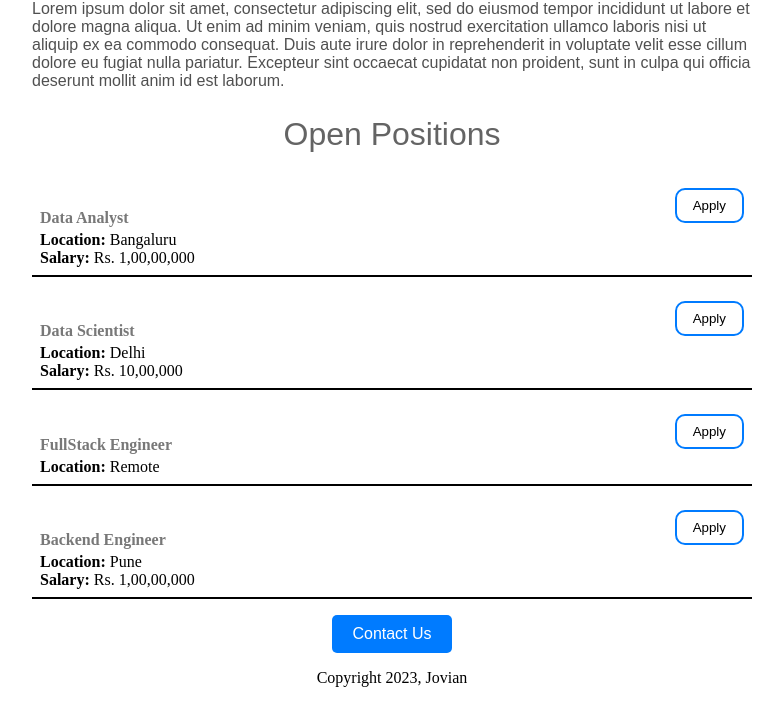
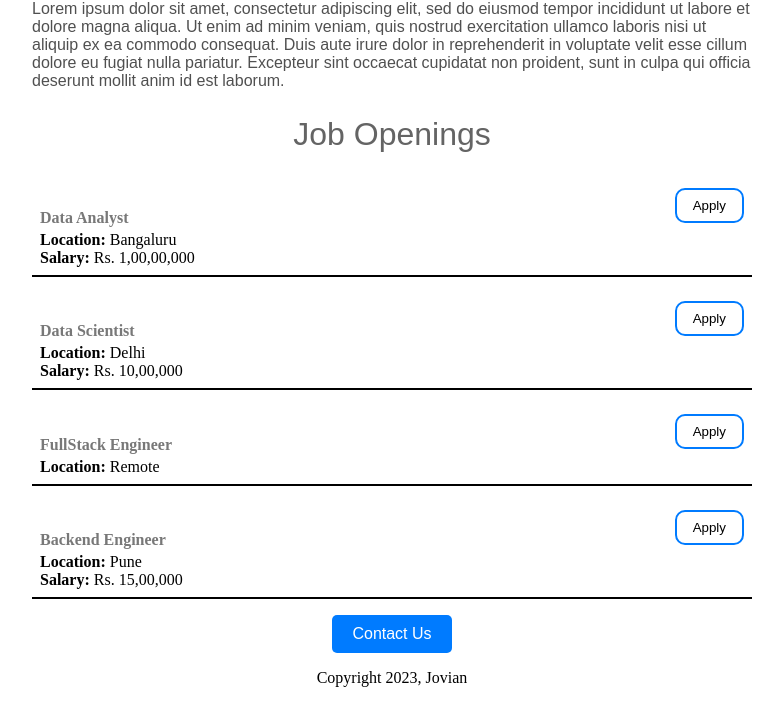
Before and after one commit to thisisudbhavv/flask-project-v2, a Flask app: page / in a window 1280 px wide. Shown: the part 553-1256 px from the top of the page, without its empty margins (248-1031 px from the left). Run offline with Flask 3, Linux system fonts and the light colour scheme.

Commit message:
some change

```diff
--- a/app.py
+++ b/app.py
@@ -24,7 +24,7 @@ JOBS = [
     'id': 4,
     'title': 'Backend Engineer',
     'location': 'Pune',
-    'salary': 'Rs. 1,00,00,000'
+    'salary': 'Rs. 15,00,000'
     }
 ]
 
--- a/templates/home.html
+++ b/templates/home.html
@@ -50,7 +50,7 @@
       <img id="banner" src="https://flask-project--pateludbhav2001.repl.co/static/banner.jpg">
       <h2>About Jovian</h2>
       <p class="bodytext">Lorem ipsum dolor sit amet, consectetur adipiscing elit, sed do eiusmod tempor incididunt ut labore et dolore magna aliqua. Ut enim ad minim veniam, quis nostrud exercitation ullamco laboris nisi ut aliquip ex ea commodo consequat. Duis aute irure dolor in reprehenderit in voluptate velit esse cillum dolore eu fugiat nulla pariatur. Excepteur sint occaecat cupidatat non proident, sunt in culpa qui officia deserunt mollit anim id est laborum.</p>
-      <h2>Open Positions</h2>
+      <h2>Job Openings</h2>
       <div>
         {% for job in jobs %}
           {% include 'jobitem.html' %}
```
